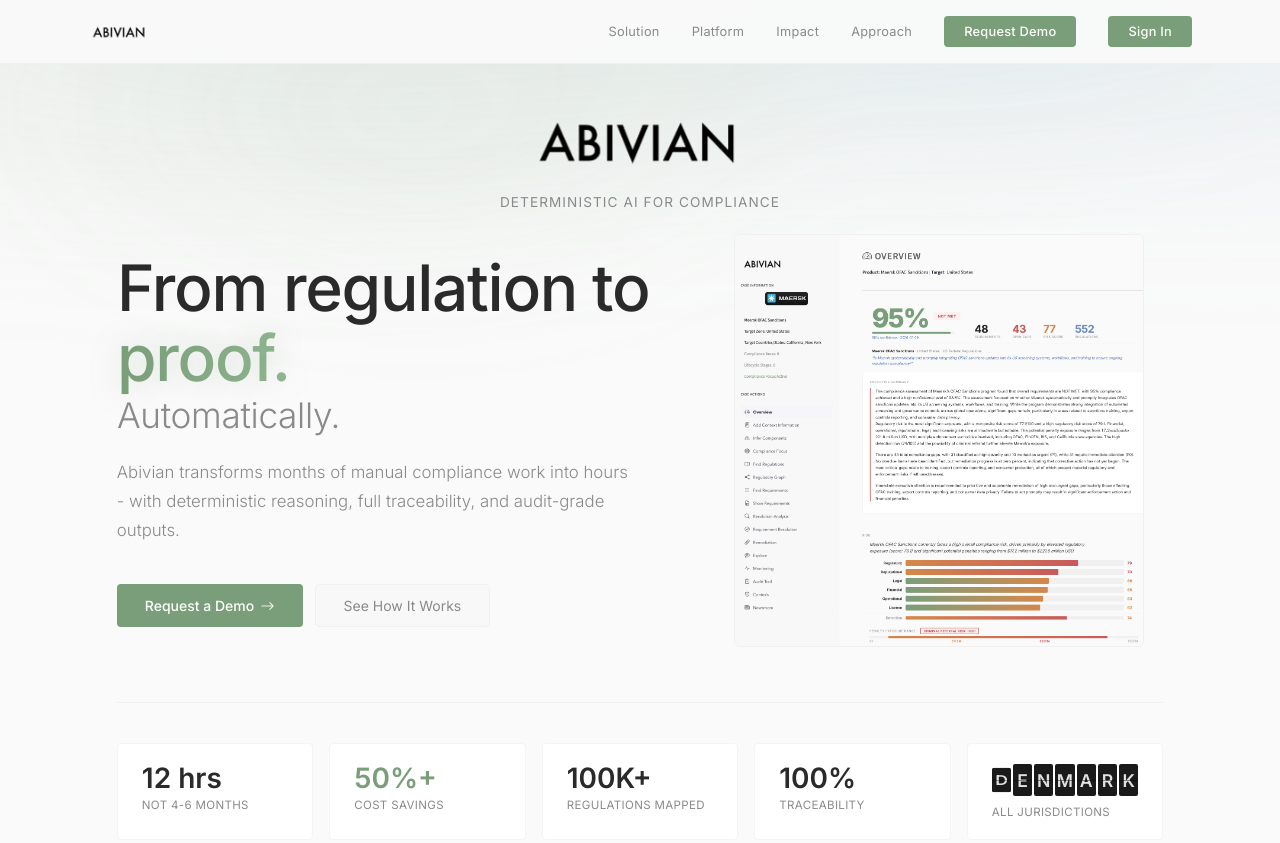
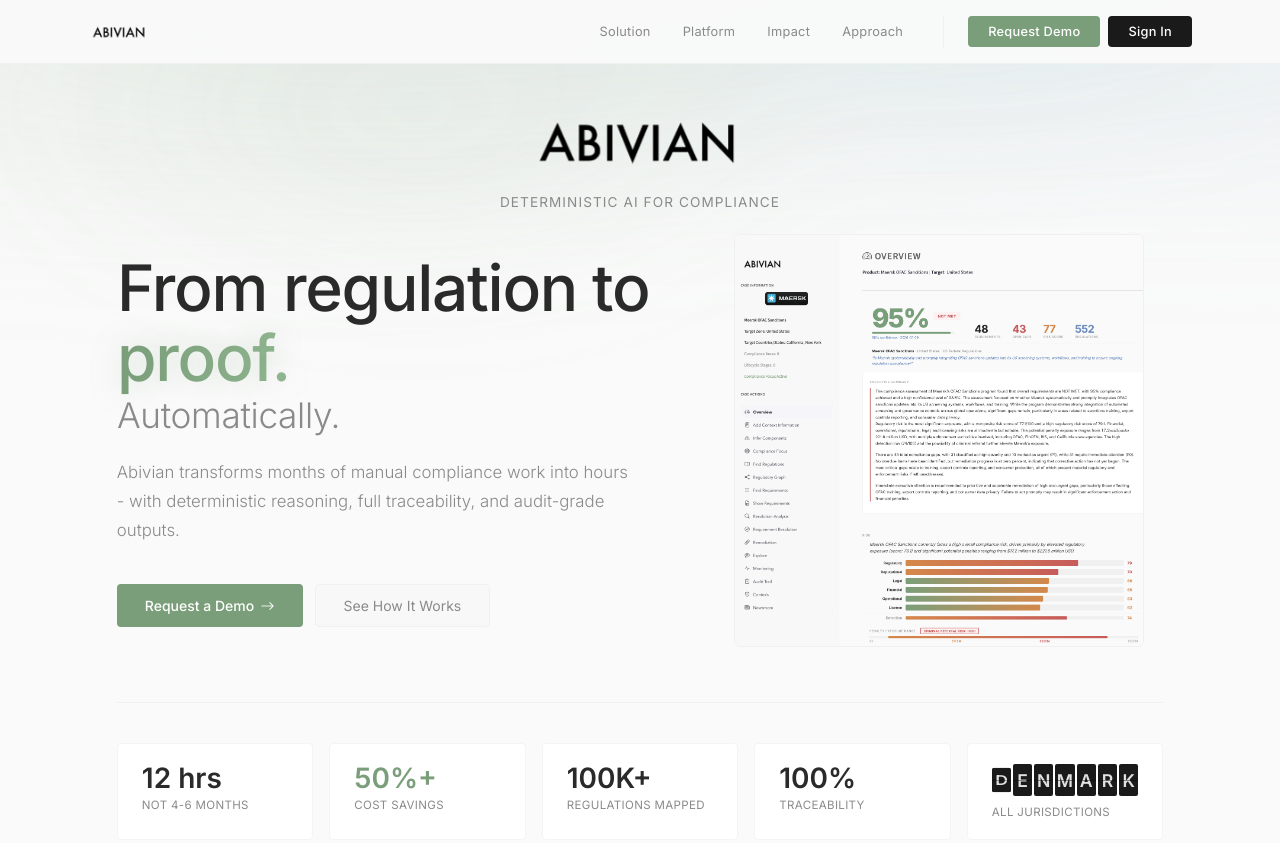
Before and after one commit to juansegura-abivian/abivian-website, a website: page index.html in a window 1280 px wide. Shown: the top 843 px of the page. Drawn offline with nearby package versions, Linux system fonts and the light colour scheme; animation ran at ten frames a second.

Commit message:
Add Sign In button to nav

```diff
--- a/index.html
+++ b/index.html
@@ -90,6 +90,9 @@
 .nav-links a:hover{color:var(--text)}
 .btn-nav{background:var(--green)!important;color:#fff!important;padding:.5rem 1.25rem;border-radius:4px;font-size:.8rem!important;font-weight:500!important;transition:background .2s!important;border:none}
 .btn-nav:hover{background:var(--green-h)!important}
+.btn-nav-dark{background:#1a1a1a!important;color:#fff!important;padding:.5rem 1.25rem;border-radius:4px;font-size:.8rem!important;font-weight:500!important;transition:background .2s!important;border:none;text-decoration:none}
+.btn-nav-dark:hover{background:#333!important;color:#fff!important}
+.nav-cta{display:flex;gap:.5rem;align-items:center;padding-left:1.5rem;margin-left:.5rem;border-left:1px solid var(--border)}
 .nav-toggle{display:none;background:none;border:none;cursor:pointer;padding:.5rem}
 .nav-toggle span{display:block;width:20px;height:1.5px;background:var(--text);margin:4px 0;transition:all .3s}
 
@@ -331,8 +334,10 @@
       <a href="#platform">Platform</a>
       <a href="#impact">Impact</a>
       <a href="#approach">Approach</a>
-      <a href="#contact" class="btn-nav">Request Demo</a>
-      <a href="/login" class="btn-nav">Sign In</a>
+      <div class="nav-cta">
+        <a href="#contact" class="btn-nav">Request Demo</a>
+        <a href="/login" class="btn-nav-dark">Sign In</a>
+      </div>
     </div>
     <button class="nav-toggle" id="navToggle" aria-label="Toggle navigation">
       <span></span><span></span><span></span>
```
